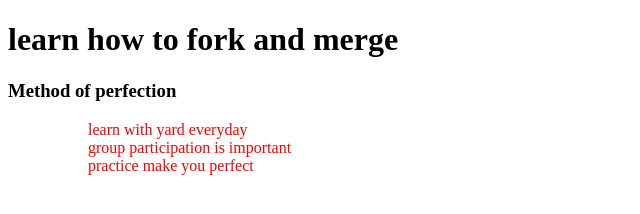
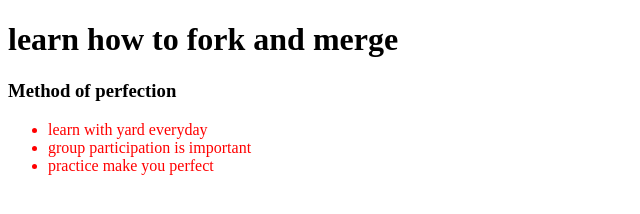
Before and after one commit to yaredlb/group4Practice, a plain HTML site: page indexYared.html in a window 1280 px wide. Shown: the whole page, without its empty margins (0-640 px from the left). Drawn offline with Linux system fonts and the light colour scheme.

Commit message:
elias
method

```diff
--- a/indexYared.html
+++ b/indexYared.html
@@ -11,9 +11,9 @@
     <h1>learn how to fork and merge</h1>
     <P><h3>Method of perfection </h3></P>
     <ul style="color:red">
-        <ol>learn with yard everyday</ol>
-        <ol>group participation is important</ol>
-        <ol>practice make you perfect</ol>
+        <li>learn with yard everyday</li>
+        <li>group participation is important</li>
+        <li>practice make you perfect</li>
     </ul>
 </body>
 </html>
```
